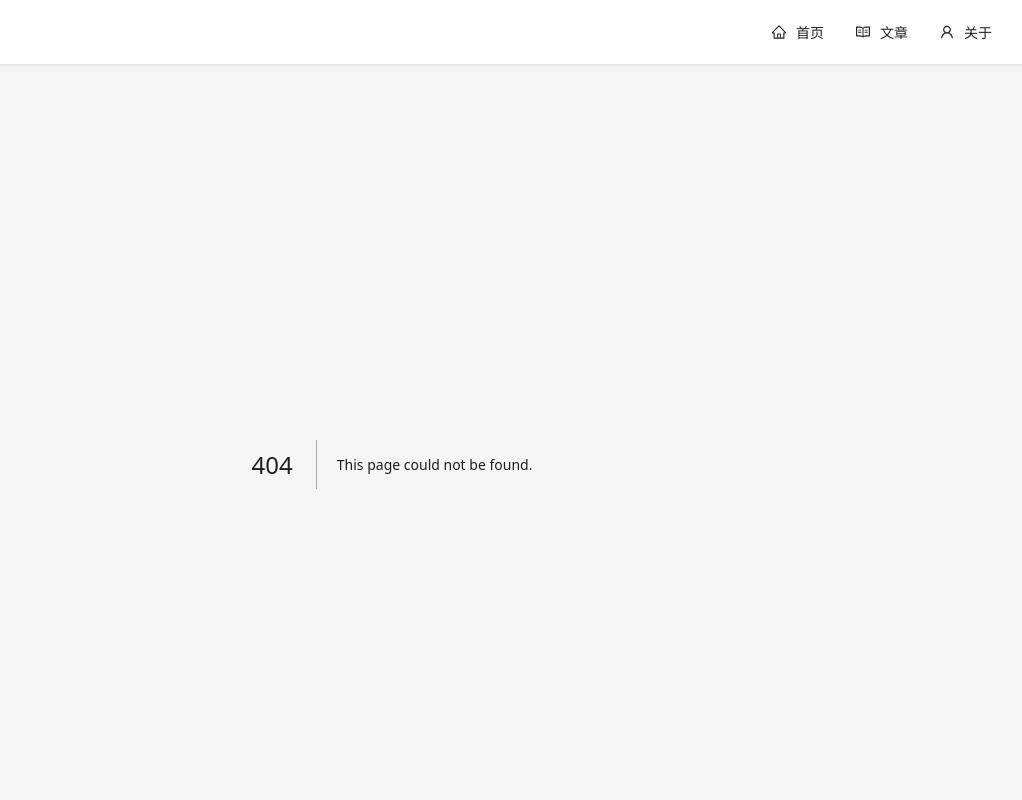
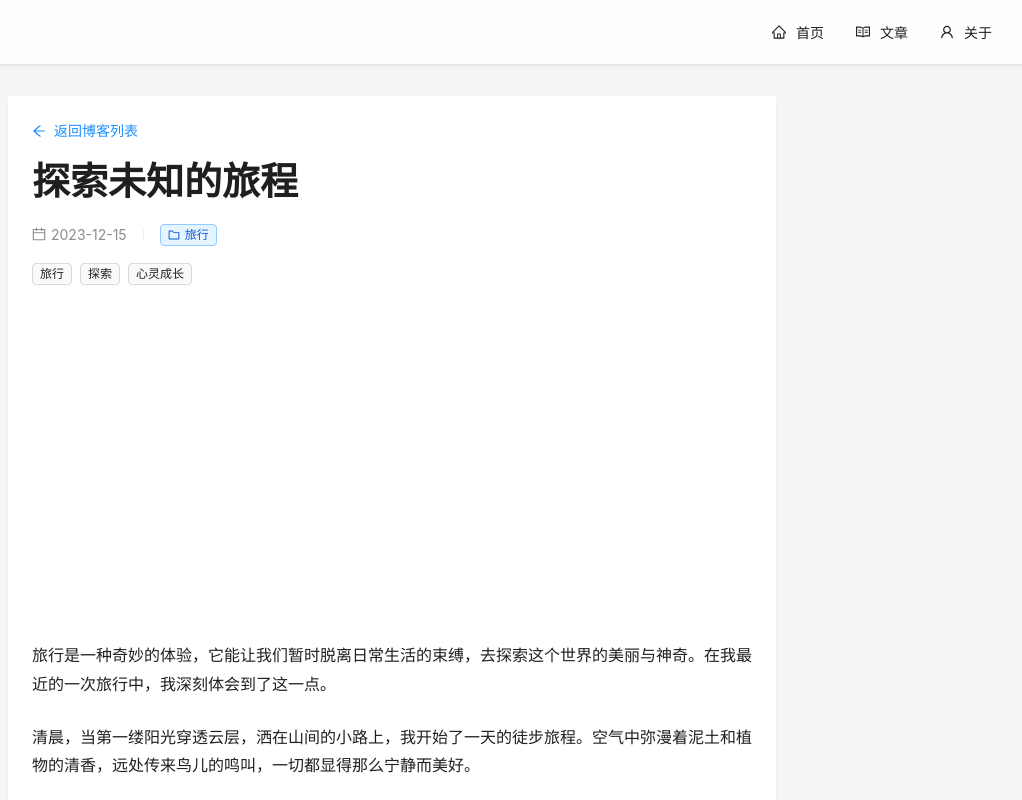
Before and after one commit to coder-WangYu/nextjs-blog, a Next.js app in the folder nextjs-blog-front/: page /blog/1 in a window 1280 px wide. Before the commit this address had no page. Shown: the top 800 px of the page, without its empty margins (248-1270 px from the left). Built offline with nearby package versions, Linux system fonts and the light colour scheme.

Commit message:
add：添加博客详情页

```diff
--- /dev/null
+++ b/nextjs-blog-front/src/app/blog/[id]/blog-detail.module.scss
@@ -0,0 +1,100 @@
+.blogDetailPage {
+  padding: 2rem 0;
+}
+
+.container {
+  max-width: 800px;
+  margin: 0 auto;
+  padding: 0 1rem;
+}
+
+.coverImage {
+  width: 100%;
+  height: 300px;
+  background-size: cover;
+  background-position: center;
+  border-radius: 8px;
+  margin-bottom: 2rem;
+}
+
+.blogContent {
+  font-size: 16px;
+  line-height: 1.8;
+
+  p {
+    margin-bottom: 1.5rem;
+  }
+
+  h2 {
+    margin-top: 2rem;
+    margin-bottom: 1rem;
+    font-size: 1.5rem;
+  }
+
+  h3 {
+    margin-top: 1.5rem;
+    margin-bottom: 0.75rem;
+    font-size: 1.25rem;
+  }
+
+  img {
+    max-width: 100%;
+    border-radius: 4px;
+    margin: 1.5rem 0;
+  }
+
+  blockquote {
+    border-left: 4px solid #1890ff;
+    padding-left: 1rem;
+    color: rgba(0, 0, 0, 0.65);
+    font-style: italic;
+    margin: 1.5rem 0;
+  }
+
+  ul, ol {
+    margin: 1rem 0 1.5rem 1.5rem;
+
+    li {
+      margin-bottom: 0.5rem;
+    }
+  }
+
+  code {
+    background-color: #f5f5f5;
+    padding: 0.2rem 0.4rem;
+    border-radius: 3px;
+    font-family: 'SFMono-Regular', Consolas, 'Liberation Mono', Menlo, monospace;
+    font-size: 0.9em;
+  }
+
+  pre {
+    background-color: #f5f5f5;
+    padding: 1rem;
+    border-radius: 5px;
+    overflow-x: auto;
+    margin: 1.5rem 0;
+
+    code {
+      background-color: transparent;
+      padding: 0;
+    }
+  }
+}
+
+.backLink {
+  display: inline-block;
+  margin-bottom: 1rem;
+  color: #1890ff;
+
+  &:hover {
+    color: #40a9ff;
+  }
+}
+
+.metaInfo {
+  margin-bottom: 1.5rem;
+}
+
+.tags {
+  margin-bottom: 1.5rem;
+}
--- /dev/null
+++ b/nextjs-blog-front/src/app/blog/[id]/page.jsx
@@ -0,0 +1,162 @@
+'use client';
+
+import { useEffect, useState } from 'react';
+import { useParams } from 'next/navigation';
+import { Typography, Card, Divider, Tag, Space, Image, Skeleton, Button } from 'antd';
+import { CalendarOutlined, FolderOutlined, ArrowLeftOutlined } from '@ant-design/icons';
+import Link from 'next/link';
+import styles from './blog-detail.module.scss';
+
+const { Title, Paragraph, Text } = Typography;
+
+// 模拟博客文章数据，实际项目中应该从API获取
+const blogPosts = [
+  {
+    id: 1,
+    title: '探索未知的旅程',
+    content: `
+      <p>旅行是一种奇妙的体验，它能让我们暂时脱离日常生活的束缚，去探索这个世界的美丽与神奇。在我最近的一次旅行中，我深刻体会到了这一点。</p>
+
+      <p>清晨，当第一缕阳光穿透云层，洒在山间的小路上，我开始了一天的徒步旅程。空气中弥漫着泥土和植物的清香，远处传来鸟儿的鸣叫，一切都显得那么宁静而美好。</p>
+
+      <p>途中，我遇到了来自不同国家的旅行者，我们分享着各自的故事和经历。尽管语言和文化的差异，但对美景的欣赏和对探索的热情却是共通的。这种跨越国界的交流，让我对这个世界有了更深的理解。</p>
+
+      <p>当我登上山顶，俯瞰脚下的壮丽景色时，所有的疲惫都烟消云散。那一刻，我感到自己是如此的渺小，而这个世界又是如此的广阔。这种对自然的敬畏之情，是任何语言都难以描述的。</p>
+
+      <p>旅行不仅仅是去看风景，更是一次心灵的历程。它让我们跳出固有的思维框架，用新的视角去看待这个世界和自己。每一次旅行，都是一次成长的机会。</p>
+    `,
+    coverImage: '/post-1.jpg',
+    date: '2023-12-15',
+    category: '旅行',
+    tags: ['旅行', '探索', '心灵成长']
+  },
+  {
+    id: 2,
+    title: '编程的艺术',
+    content: `
+      <p>编程不仅仅是一门技术，更是一门艺术。就像画家用画笔创造美丽的图画，程序员用代码构建精妙的系统。</p>
+
+      <p>在我看来，一段优秀的代码应该具备清晰、简洁、高效的特点。它不仅能够完成功能需求，还应该易于理解和维护。这就像一首优美的诗歌，不仅表达了思想，还讲究结构和韵律。</p>
+
+      <p>编程的过程充满了创造性和挑战性。当我们面对一个复杂的问题时，需要分析、思考、设计解决方案。这个过程中，我们需要不断尝试、失败、学习、改进，直到找到最佳方案。</p>
+
+      <p>而当代码最终运行成功，看到自己的创造物发挥作用时，那种成就感是无与伦比的。这就是编程的魅力所在。</p>
+
+      <p>随着人工智能、区块链等新技术的发展，编程的艺术也在不断演进。作为程序员，我们需要保持学习的热情，不断更新自己的知识库，才能在这个快速变化的领域中保持竞争力。</p>
+
+      <p>总的来说，编程是技术与艺术的完美结合。它不仅需要逻辑思维，还需要创造力和审美能力。通过编程，我们可以将想法转化为现实，创造出改变世界的产品。</p>
+    `,
+    coverImage: '/post-2.jpg',
+    date: '2023-11-28',
+    category: '技术',
+    tags: ['编程', '技术', '创造力']
+  },
+  {
+    id: 3,
+    title: '生活的思考',
+    content: `
+      <p>在这个快节奏的现代社会中，我们常常被各种事务和信息所淹没，很少有时间停下来思考生活的本质和意义。</p>
+
+      <p>什么是真正重要的？是事业的成功、财富的积累，还是健康的身体、和谐的人际关系？这些问题值得我们深思。</p>
+
+      <p>在追求物质满足的同时，我们是否忽略了精神层面的需求？在社交媒体上展示"完美"生活的同时，我们是否真的感到幸福？</p>
+
+      <p>我认为，生活的平衡很重要。工作和休息、付出和收获、社交和独处，都需要适当的比例。过度倾向任何一方，都可能导致不健康的状态。</p>
+
+      <p>同时，保持感恩的心态也很重要。感谢生活中的每一个小确幸，感谢身边支持和关爱我们的人，这样才能真正体会到生活的美好。</p>
+
+      <p>最后，不要忘记活在当下。过去已经过去，未来尚未到来，真正属于我们的只有此刻。珍惜当下的每一刻，全心投入到正在做的事情中，这或许就是生活的真谛。</p>
+    `,
+    coverImage: '/post-3.jpg',
+    date: '2023-11-10',
+    category: '随笔',
+    tags: ['生活', '思考', '平衡']
+  }
+];
+
+export default function BlogDetail() {
+  const params = useParams();
+  const [post, setPost] = useState(null);
+  const [loading, setLoading] = useState(true);
+
+  useEffect(() => {
+    // 模拟API请求延迟
+    const timer = setTimeout(() => {
+      const foundPost = blogPosts.find(p => p.id.toString() === params.id);
+      setPost(foundPost || null);
+      setLoading(false);
+    }, 800);
+
+    return () => clearTimeout(timer);
+  }, [params.id]);
+
+  if (loading) {
+    return (
+      <div className={styles.container}>
+        <Skeleton active avatar paragraph={{ rows: 4 }} />
+        <Skeleton active paragraph={{ rows: 10 }} />
+      </div>
+    );
+  }
+
+  if (!post) {
+    return (
+      <div className={styles.container} style={{ textAlign: 'center' }}>
+        <Title level={2}>文章未找到</Title>
+        <Paragraph>
+          抱歉，您请求的文章不存在或已被删除。
+        </Paragraph>
+        <Link href="/blog">
+          <Button type="primary">
+            <ArrowLeftOutlined /> 返回博客列表
+          </Button>
+        </Link>
+      </div>
+    );
+  }
+
+  return (
+    <div className={styles.blogDetailPage}>
+      <div className={styles.container}>
+        <Card bordered={false}>
+          <Link href="/blog" className={styles.backLink}>
+            <Space>
+              <ArrowLeftOutlined /> 返回博客列表
+            </Space>
+          </Link>
+
+          <div className={styles.metaInfo}>
+            <Title level={1}>{post.title}</Title>
+
+            <Space split={<Divider type="vertical" />} style={{ marginBottom: '1rem' }}>
+              <Text type="secondary">
+                <CalendarOutlined style={{ marginRight: '5px' }} />
+                {post.date}
+              </Text>
+              <Tag color="blue">
+                <FolderOutlined style={{ marginRight: '5px' }} />
+                {post.category}
+              </Tag>
+            </Space>
+
+            <div className={styles.tags}>
+              {post.tags.map(tag => (
+                <Tag key={tag} style={{ marginRight: '8px' }}>{tag}</Tag>
+              ))}
+            </div>
+          </div>
+
+          <div
+            className={styles.coverImage}
+            style={{ backgroundImage: `url(${post.coverImage})` }}
+          />
+
+          <div
+            className={styles.blogContent}
+            dangerouslySetInnerHTML={{ __html: post.content }}
+          />
+        </Card>
+      </div>
+    </div>
+  );
+}
```
